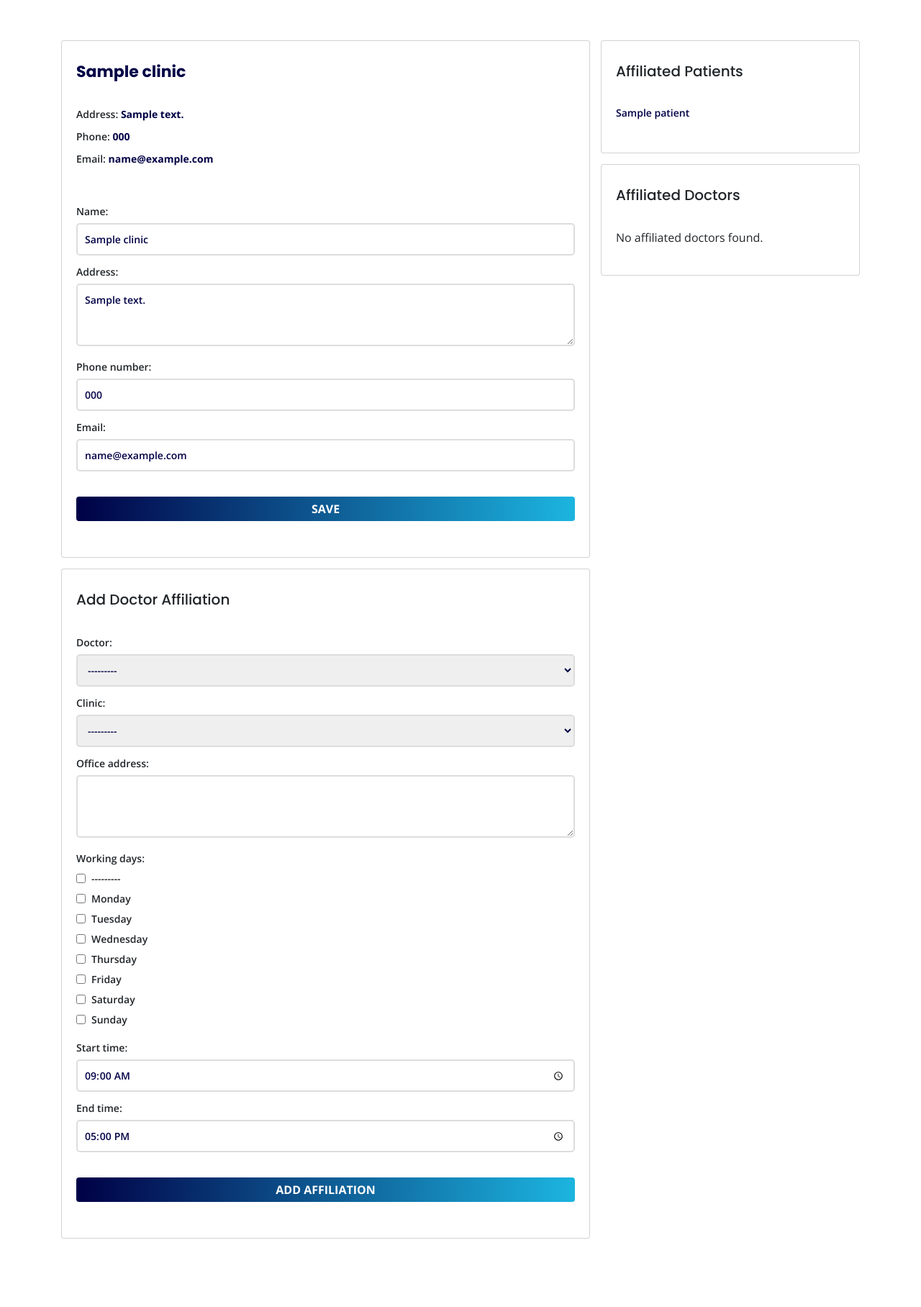
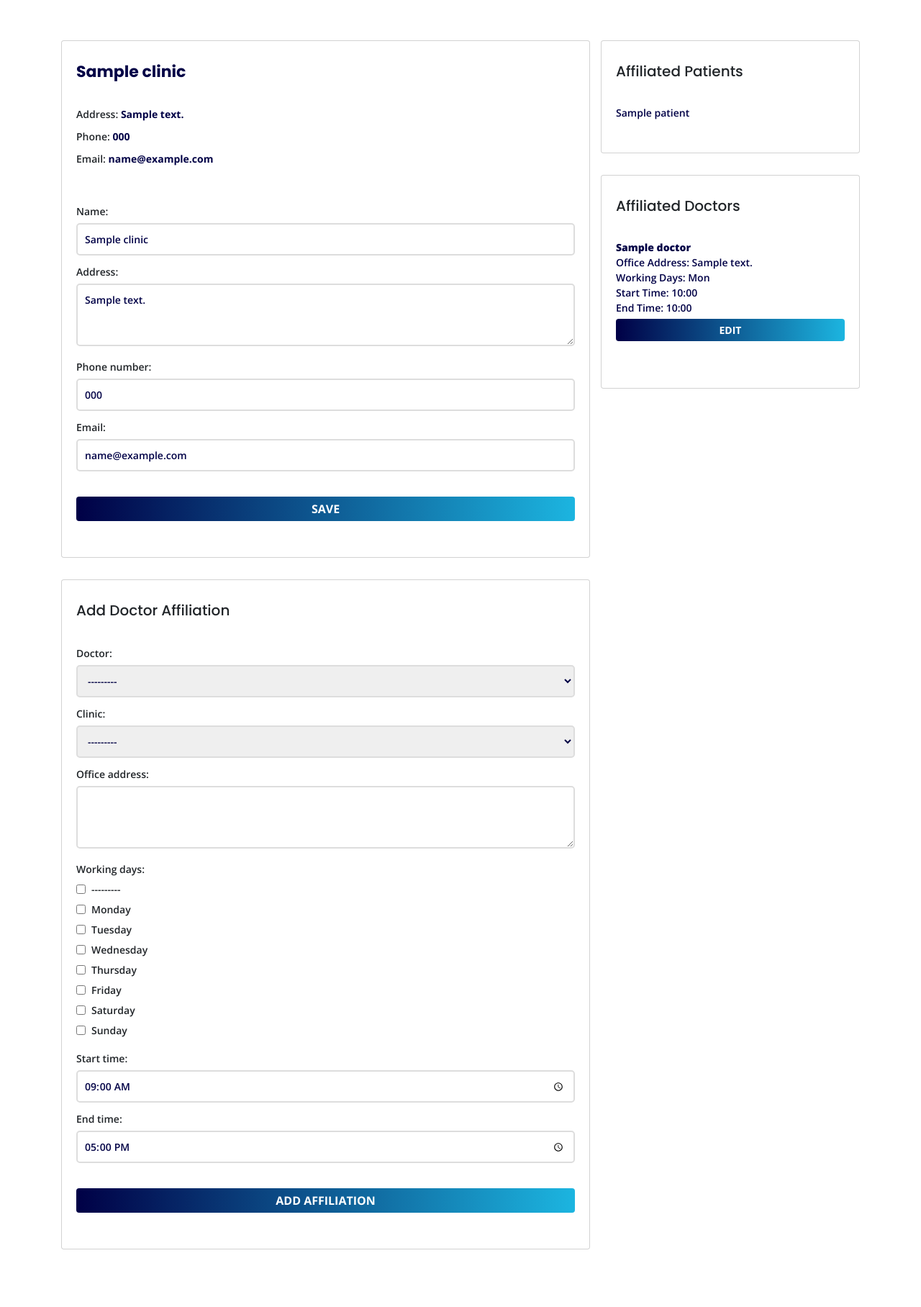
Before and after one commit to OthmanGh/Bright-Smile-Dental-System, a Django app: page /clinics/1/ in a window 1280 px wide. Shown: the part 74-1890 px from the top of the page at 72% size. Before the commit the page ends 1795 px from the top, so only its background shows below. Run offline with Django 5.2, Linux system fonts and the light colour scheme; tables that the repository leaves empty hold one stand-in row (values such as "Sample post"); some libraries are stand-ins or nearby versions.

Commit message:
Add ability to edit doctor affiliations & modify sections spacing

```diff
--- a/templates/clinics/clinic_detail.html
+++ b/templates/clinics/clinic_detail.html
@@ -1,11 +1,12 @@
 {% extends 'layout_2.html' %}
 <!---->
 {% block content %}
+
 <div class="container my-5">
   <div class="row">
     <div class="col-md-8">
-      <!-- ?Clinic Information -->
-      <div class="card mb-4">
+      <!-- Clinic Information -->
+      <div class="card mb-5">
         <div class="card-body">
           <h3 class="card-title">{{ clinic.name }}</h3>
 
@@ -38,8 +39,8 @@
         </div>
       </div>
 
-      <!-- ?Add Doctor Affiliation -->
-      <div class="card mb-4">
+      <!-- Add Doctor Affiliation -->
+      <div class="card mb-5">
         <div class="card-body">
           <h4 class="card-title">Add Doctor Affiliation</h4>
           <form
@@ -48,21 +49,25 @@
             onsubmit="return confirmSave()"
           >
             {% csrf_token %}
+
             <div class="mb-3">
               {{ affiliation_form.doctor.label_tag }}
               <!---->
               {{ affiliation_form.doctor }}
             </div>
+
             <div class="mb-3">
               {{ affiliation_form.clinic.label_tag }}
               <!---->
               {{ affiliation_form.clinic }}
             </div>
+
             <div class="mb-3">
               {{ affiliation_form.office_address.label_tag }}
               <!---->
               {{ affiliation_form.office_address }}
             </div>
+
             <div class="mb-3">
               {{ affiliation_form.working_days.label_tag }}
               <div class="specialties-container">
@@ -94,10 +99,10 @@
       </div>
     </div>
 
-    <!-- ?Sidebar Content -->
+    <!-- Sidebar Content -->
     <div class="col-md-4">
-      <!-- ?Affiliated Patients -->
-      <div class="card mb-4">
+      <!-- Affiliated Patients -->
+      <div class="card mb-5">
         <div class="card-body">
           <h4 class="card-title">Affiliated Patients</h4>
           {% if patients %}
@@ -112,25 +117,105 @@
         </div>
       </div>
 
-      <!-- ?Affiliated Doctor -->
-      <div class="card mb-4">
+      <!-- Affiliated Doctors -->
+      <div class="card mb-5">
         <div class="card-body">
           <h4 class="card-title">Affiliated Doctors</h4>
-          {% if affiliations %}
+          {% if affiliations_with_forms %}
           <ul class="list-unstyled">
-            {% for affiliation in affiliations %}
-            <li>
+            {% for affiliation, edit_form in affiliations_with_forms %}
+            <li class="mb-4">
               <strong>{{ affiliation.doctor.name }}</strong><br />
               Office Address: {{ affiliation.office_address }}<br />
-              Working Days:
-              <!---->
-              {{ affiliation.working_days|join:", " }}<br />
-              <!---->
+              Working Days: {{ affiliation.working_days|join:", " }}<br />
               Start Time: {{ affiliation.start_time|time:"H:i" }}<br />
               End Time: {{ affiliation.end_time|time:"H:i" }}<br />
+              <button
+                class="btn__view btn__expand mt-2"
+                data-bs-toggle="modal"
+                data-bs-target="#editModal-{{ affiliation.id }}"
+              >
+                Edit
+              </button>
+
+              <!-- Modal -->
+              <div
+                class="modal fade"
+                id="editModal-{{ affiliation.id }}"
+                tabindex="-1"
+                aria-labelledby="editModalLabel-{{ affiliation.id }}"
+                aria-hidden="true"
+              >
+                <div class="modal-dialog">
+                  <div class="modal-content">
+                    <div class="modal-header">
+                      <h4
+                        class="modal-title"
+                        id="editModalLabel-{{ affiliation.id }}"
+                      >
+                        Edit Affiliation
+                      </h4>
+
+                      <button
+                        type="button"
+                        class="btn-close"
+                        data-bs-dismiss="modal"
+                        aria-label="Close"
+                      ></button>
+                    </div>
+
+                    <div class="modal-body">
+                      <form method="post" class="form__inputs">
+                        {% csrf_token %}
+
+                        <div class="mb-3">
+                          {{ edit_form.office_address.label_tag }}
+                          <!---->
+                          {{ edit_form.office_address }}
+                        </div>
+
+                        {{ edit_form.working_days.label_tag }}
+                        <div class="mb-3">
+                          <div class="specialties-container">
+                            {{ edit_form.working_days }}
+                          </div>
+                        </div>
+                        <!---->
+
+                        <div class="mb-3">
+                          {{ edit_form.start_time.label_tag }}
+                          <!---->
+                          {{ edit_form.start_time }}
+                        </div>
+
+                        <div class="mb-3">
+                          {{ edit_form.end_time.label_tag }}
+                          <!---->
+                          {{ edit_form.end_time }}
+                        </div>
+
+                        <input
+                          type="hidden"
+                          name="affiliation_id"
+                          value="{{ affiliation.id }}"
+                        />
+
+                        <button
+                          type="submit"
+                          name="edit_affiliation"
+                          class="btn__view btn__expand mt-2"
+                        >
+                          Save Changes
+                        </button>
+                      </form>
+                    </div>
+                  </div>
+                </div>
+              </div>
             </li>
             {% endfor %}
           </ul>
+
           {% else %}
           <p>No affiliated doctors found.</p>
           {% endif %}
@@ -139,4 +224,11 @@
     </div>
   </div>
 </div>
+
+<script>
+  function confirmSave() {
+    return confirm('Are you sure you want to save these changes?');
+  }
+</script>
+
 {% endblock %}
```
